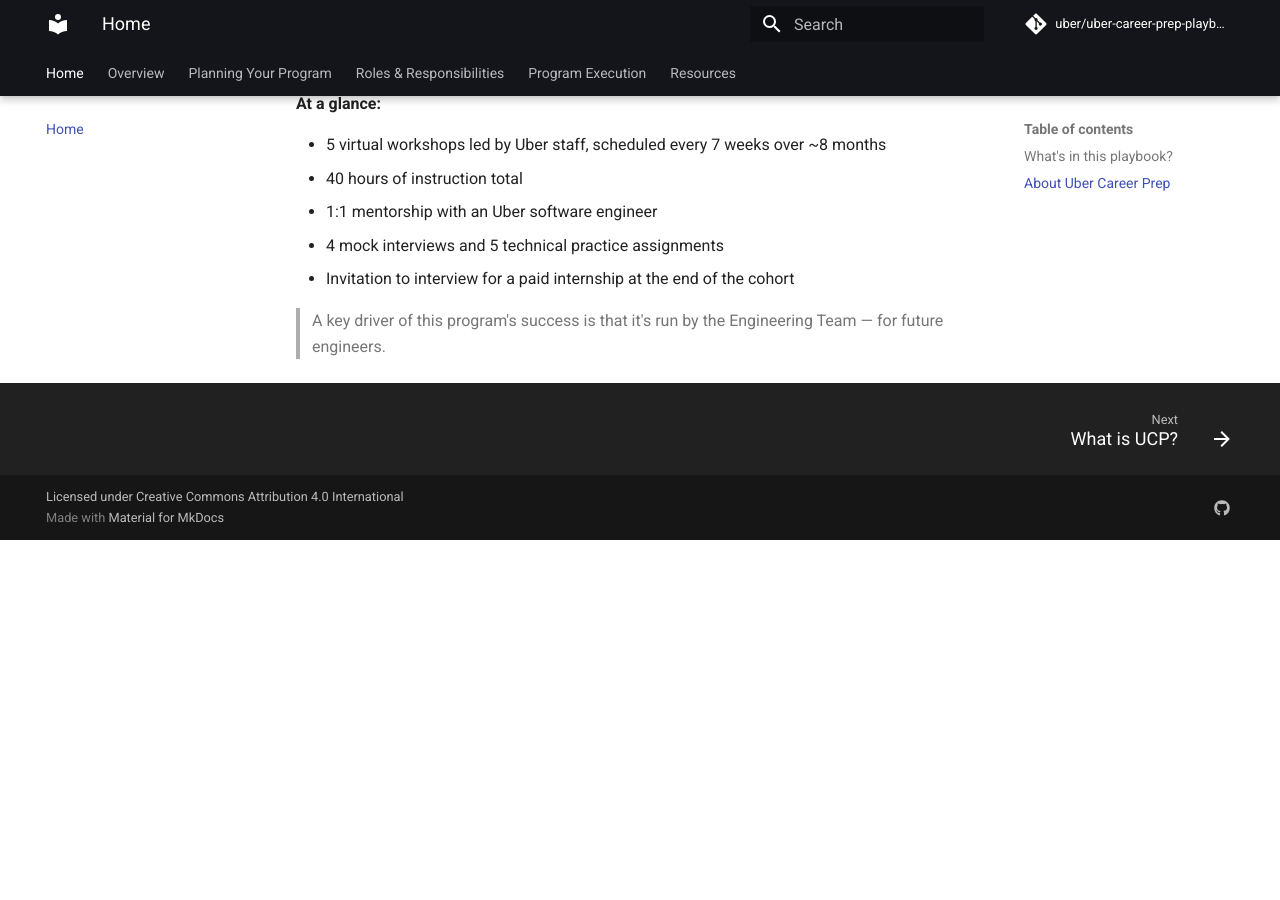
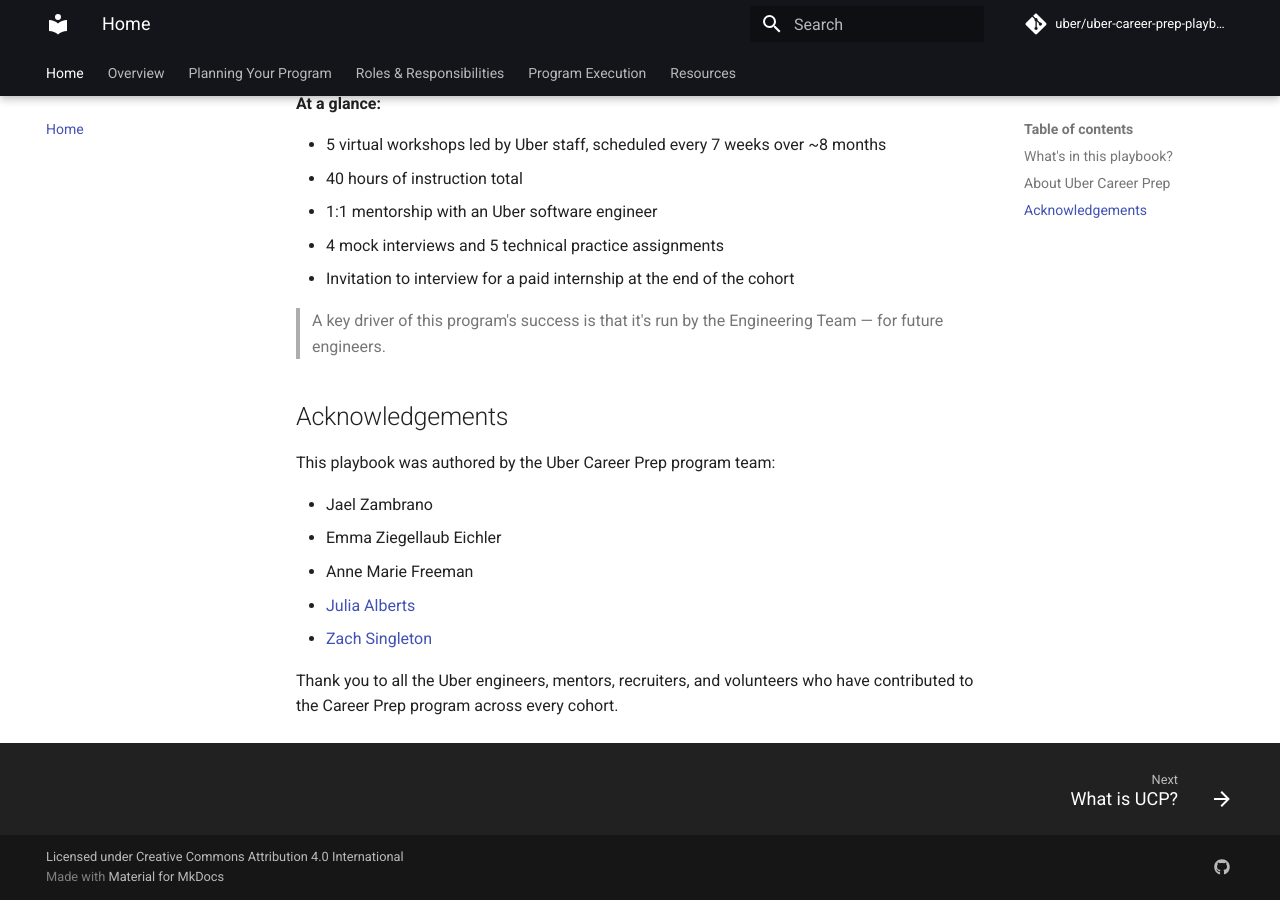
Before and after one commit to uber/uber-career-prep-playbook, an MkDocs documentation site: the page built from docs/index.md, in a window 1280 px wide and 900 px high, scrolled down 863 px. Built offline with MkDocs 1.6.1 and Material for MkDocs 9.7.7, drawn with Linux system fonts in a browser that asks for light colours; comment, search, counter and statistics services are not loaded; before the commit the page ends 1403 px from its top, so only the background shows below that.

Commit message:
Update index.md

```diff
--- a/docs/index.md
+++ b/docs/index.md
@@ -41,3 +41,15 @@ Uber Career Prep (UCP) is an unpaid, virtual fellowship program for undergraduat
 - Invitation to interview for a paid internship at the end of the cohort
 
 > A key driver of this program's success is that it's run by the Engineering Team — for future engineers.
+
+## Acknowledgements
+
+This playbook was authored by the Uber Career Prep program team:
+
+- Jael Zambrano
+- Emma Ziegellaub Eichler
+- Anne Marie Freeman
+- [Julia Alberts](https://www.linkedin.com/in/juliamdnalberts/)
+- [Zach Singleton](https://www.linkedin.com/in/zsingleton)
+
+Thank you to all the Uber engineers, mentors, recruiters, and volunteers who have contributed to the Career Prep program across every cohort.
```
